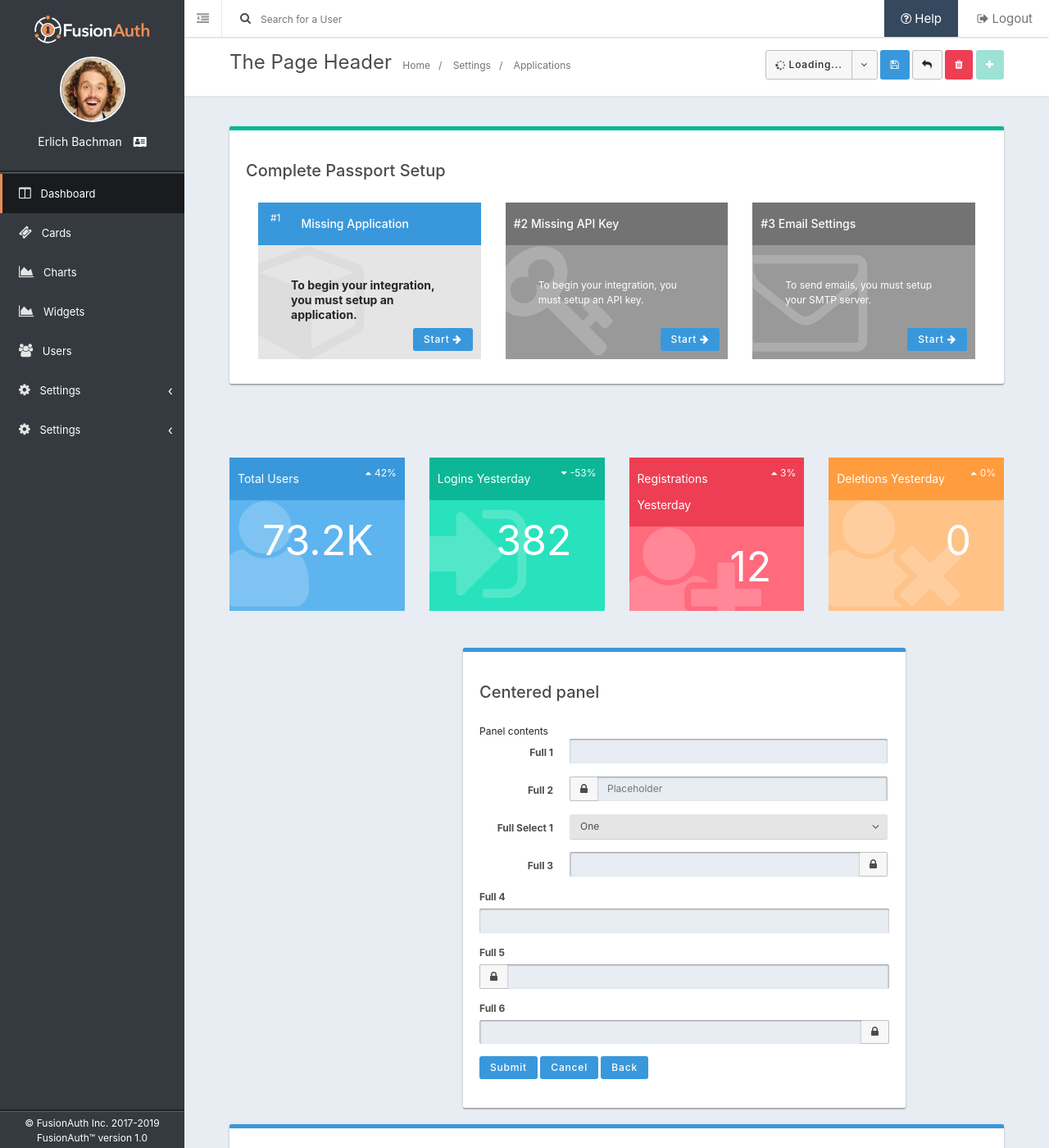
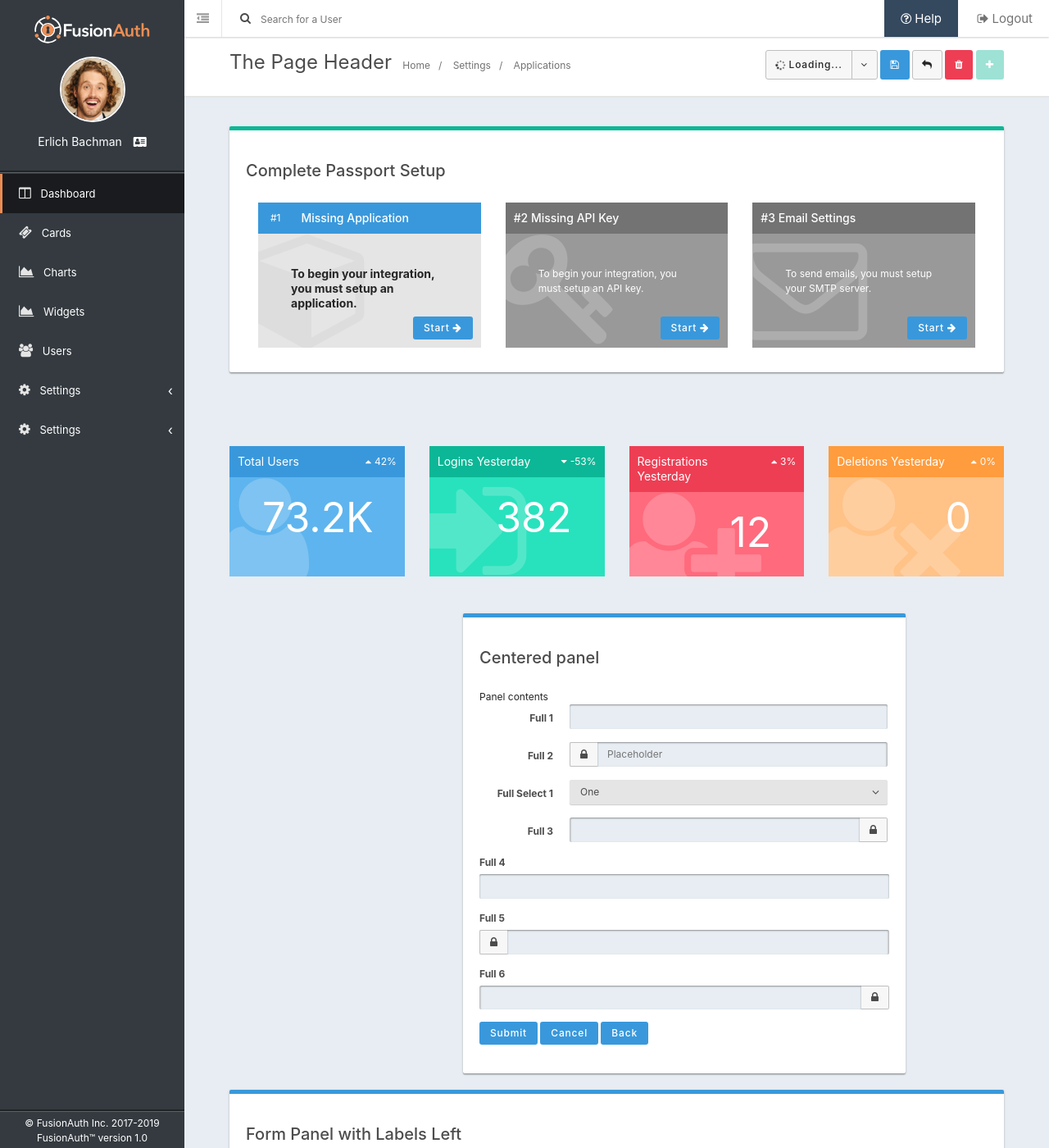
Before and after one commit to FusionAuth/fusionauth-style, a Jekyll site: the page built from application/index.html, in a window 1280 px wide and 1400 px high, scrolled down 298 px. Shown: the whole window at 82% size. Built offline with Jekyll 4.4.1, drawn with Linux system fonts in a browser that asks for light colours; nearby versions of some CDN libraries.

Commit message:
unset line height for h3 in the card header.

```diff
--- a/_sass/cards.scss
+++ b/_sass/cards.scss
@@ -31,6 +31,7 @@
     h3 {
       color: #fff;
       font-size: 14px;
+      line-height: unset;
       margin: 0;
       padding: 10px;
       width: 100%;
```
